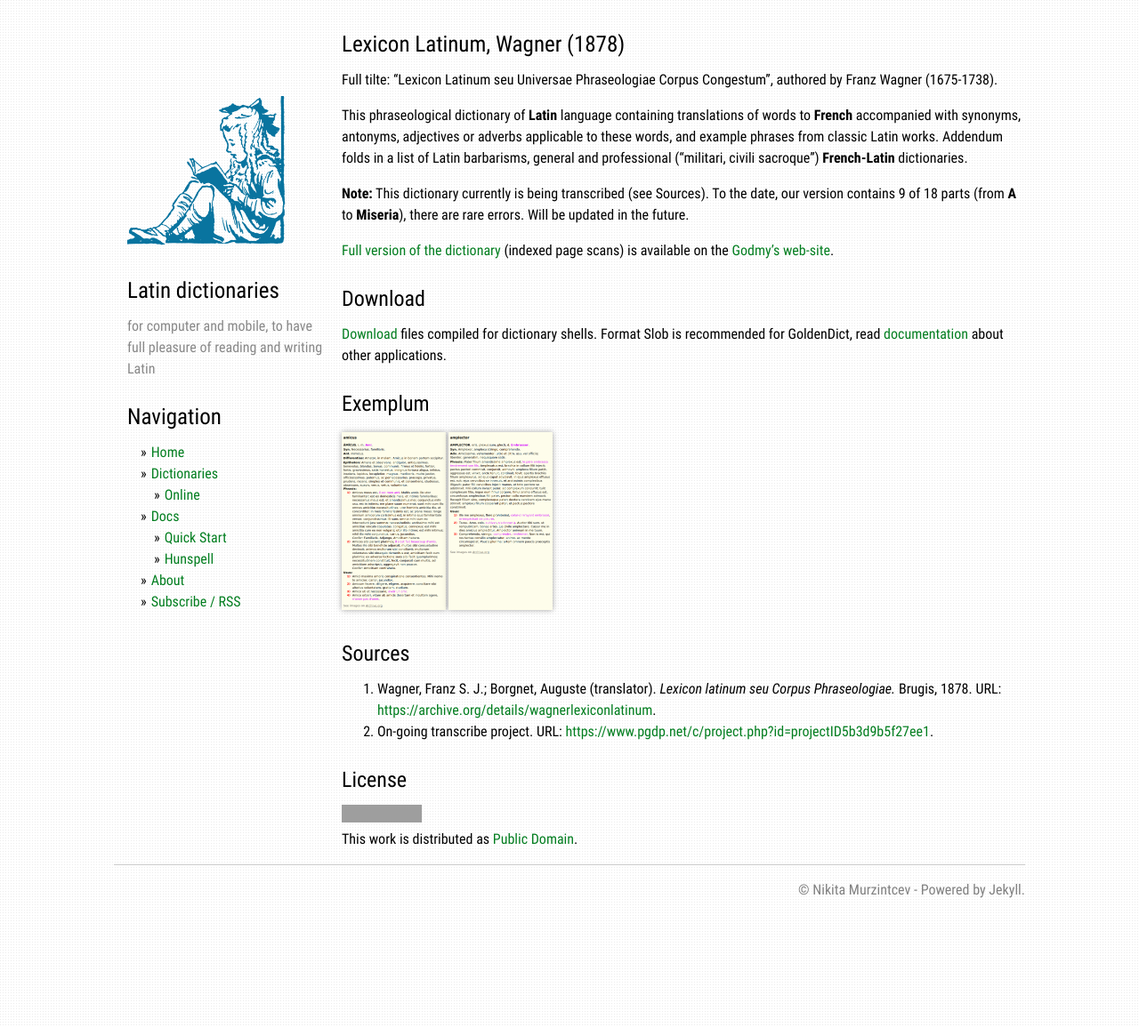
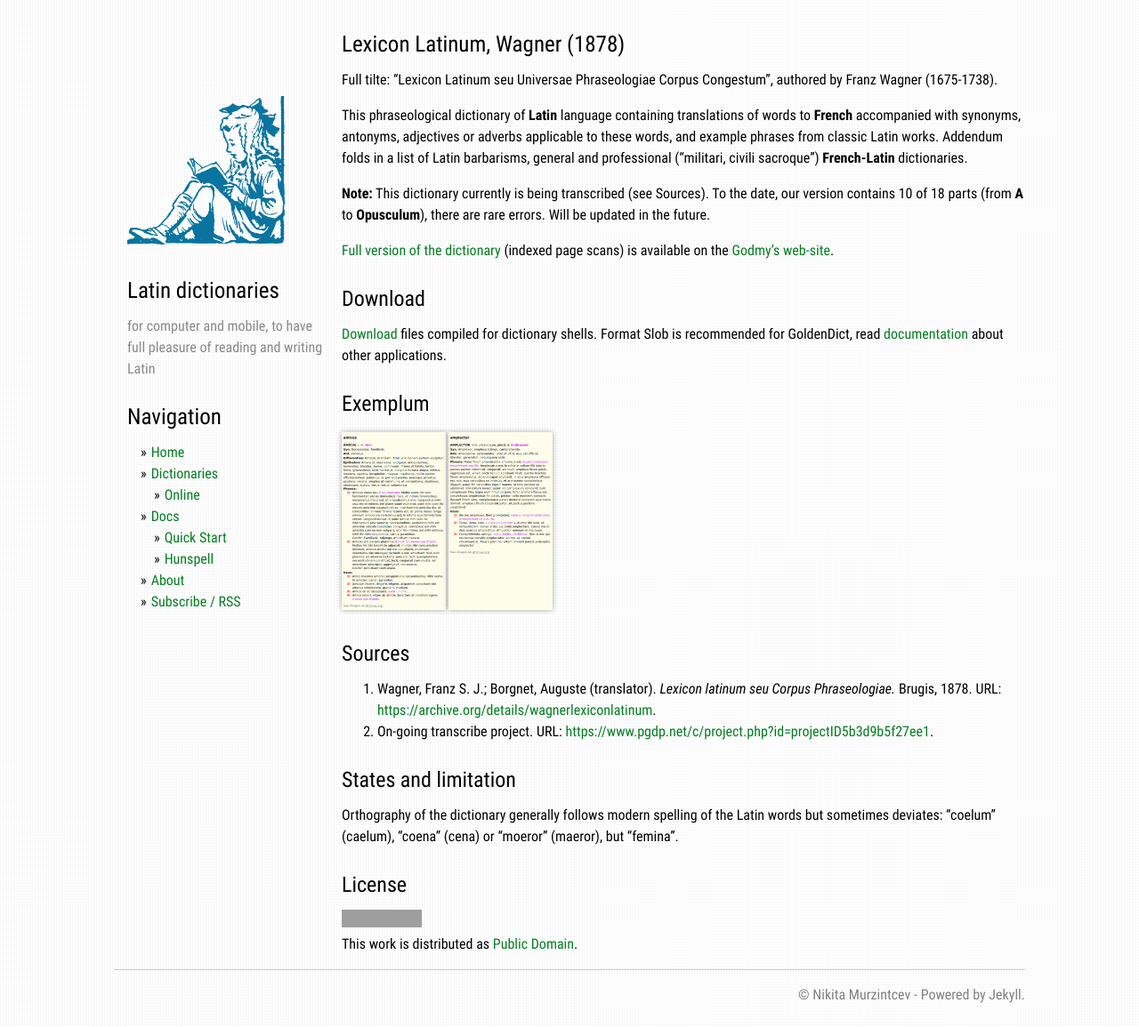
Before and after one commit to latin-dict/latin-dict.github.io, a Jekyll site: the page built from _dictionaries/Wagner1878.md, in a window 1280 px wide. Shown: the whole page at 89% size. Built offline with Jekyll 4.4.1, drawn with Linux system fonts in a browser that asks for light colours; grey boxes are pictures that could not be loaded.

Commit message:
Wagner1878 v2.2

```diff
--- a/_dictionaries/Wagner1878.md
+++ b/_dictionaries/Wagner1878.md
@@ -13,7 +13,7 @@ Full tilte: "Lexicon Latinum seu Universae Phraseologiae Corpus Congestum", auth
 
 This phraseological dictionary of **Latin** language containing translations of words to **French** accompanied with synonyms, antonyms, adjectives or adverbs applicable to these words, and example phrases from classic Latin works. Addendum folds in a list of Latin barbarisms, general and professional ("militari, civili sacroque") **French-Latin** dictionaries.
 
-**Note:** This dictionary currently is being transcribed (see Sources). To the date, our version contains 9 of 18 parts (from **A** to **Miseria**), there are rare errors. Will be updated in the future.
+**Note:** This dictionary currently is being transcribed (see Sources). To the date, our version contains 10 of 18 parts (from **A** to **Opusculum**), there are rare errors. Will be updated in the future.
 
 [Full version of the dictionary][11] (indexed page scans) is available on the [Godmy's web-site][12].
 
@@ -35,6 +35,11 @@ This phraseological dictionary of **Latin** language containing translations of
 1. On-going transcribe project. URL: <https://www.pgdp.net/c/project.php?id=projectID5b3d9b5f27ee1>.
 
 
+## States and limitation
+
+Orthography of the dictionary generally follows modern spelling of the Latin words but sometimes deviates: "coelum" (caelum), "coena" (cena) or "moeror" (maeror), but "femina".
+
+
 ## License
 
 [![Public Domain](https://licensebuttons.net/p/mark/1.0/88x31.png)](http://creativecommons.org/publicdomain/mark/1.0/)\\
```
Also changed, not shown: _dictionaries/Elliott1998.md (+1 -1 lines), _dictionaries/Reyher1712.md (+1 -0 lines), _posts/2020-12-26-Wagner1878.md (added, +14 -0 lines), _dictionaries/img/Reyher1712-1.png, _dictionaries/img/Reyher1712-3.png (added).
